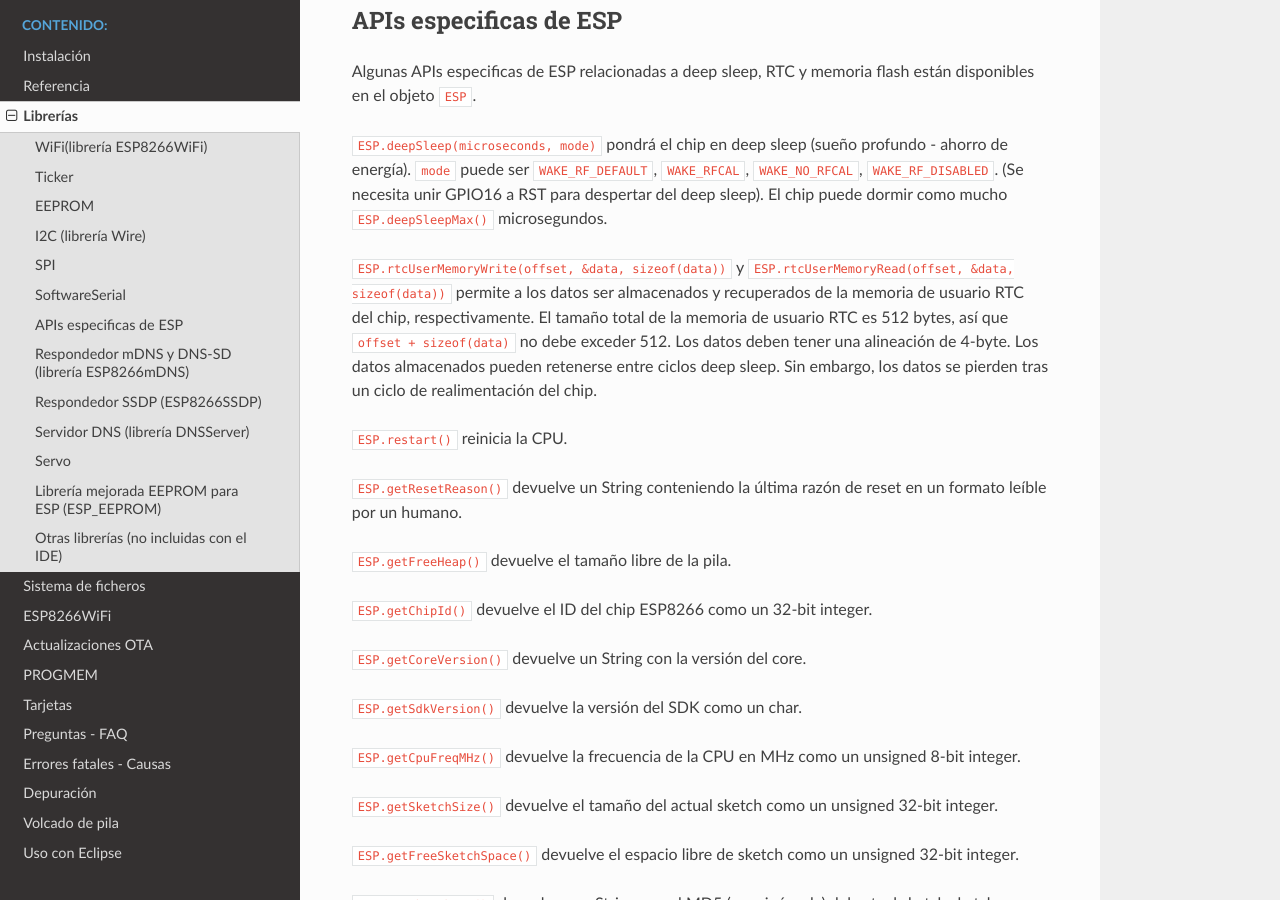
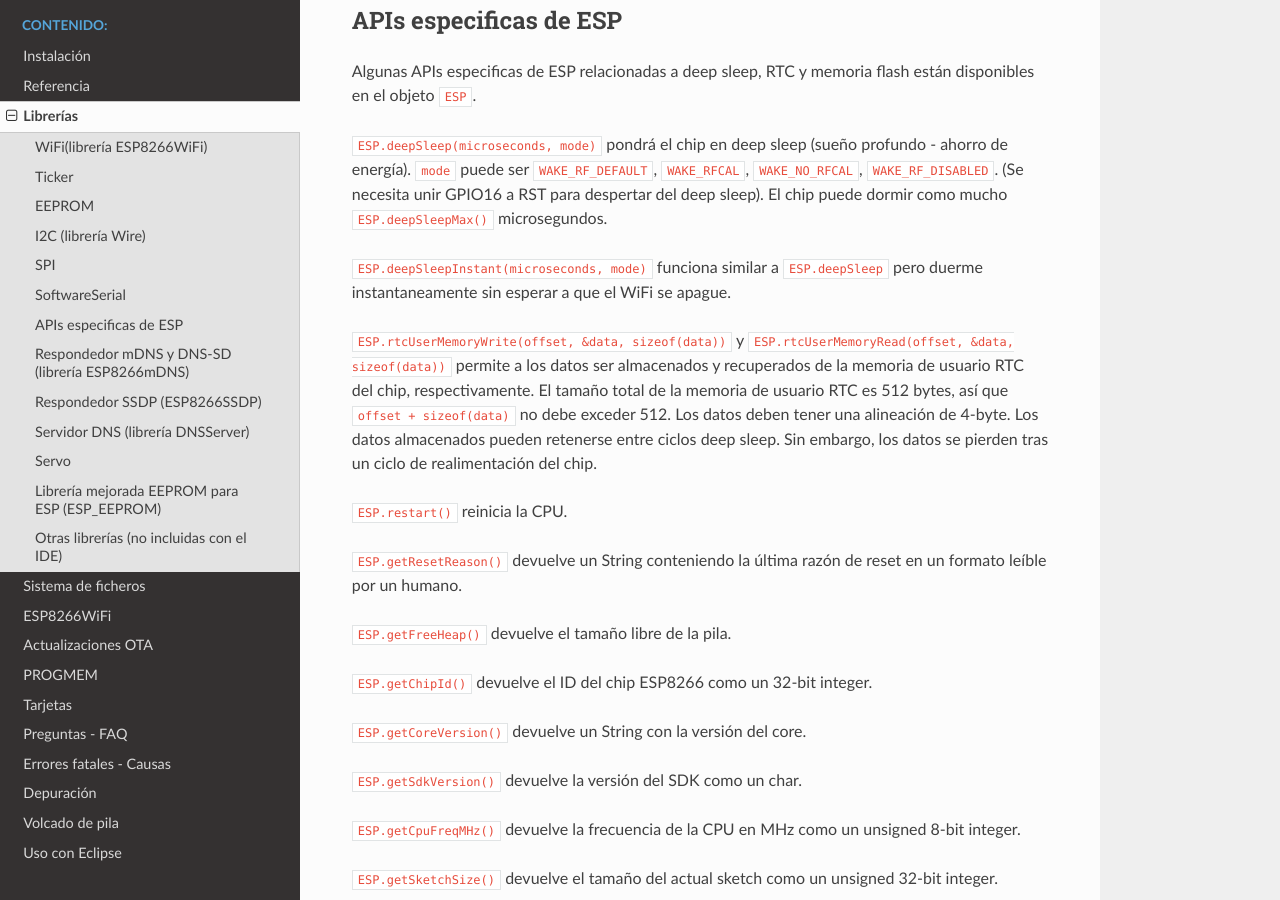
Before and after one commit to lrmoreno007/ESP8266-Arduino-Spanish, a Sphinx documentation site: the page built from doc/libraries.rst, in a window 1280 px wide and 900 px high, scrolled down 2018 px. Built offline with Sphinx 7.4.7 and the Read the Docs theme 2.0.0, drawn with Linux system fonts in a browser that asks for light colours.

Commit message:
Add instantly option to deepSleep (#5052)

```diff
--- a/doc/libraries.rst
+++ b/doc/libraries.rst
@@ -66,6 +66,8 @@
 Algunas APIs especificas de ESP relacionadas a deep sleep, RTC y memoria flash están disponibles en el objeto ``ESP``.
 
 ``ESP.deepSleep(microseconds, mode)`` pondrá el chip en deep sleep (sueño profundo - ahorro de energía). ``mode`` puede ser ``WAKE_RF_DEFAULT``, ``WAKE_RFCAL``, ``WAKE_NO_RFCAL``, ``WAKE_RF_DISABLED``. (Se necesita unir GPIO16 a RST para despertar del deep sleep). El chip puede dormir como mucho ``ESP.deepSleepMax()`` microsegundos.
+
+``ESP.deepSleepInstant(microseconds, mode)`` funciona similar a ``ESP.deepSleep`` pero duerme instantaneamente sin esperar a que el WiFi se apague.
 
 ``ESP.rtcUserMemoryWrite(offset, &data, sizeof(data))`` y ``ESP.rtcUserMemoryRead(offset, &data, sizeof(data))`` permite a los datos ser almacenados y recuperados de la memoria de usuario RTC del chip, respectivamente. El tamaño total de la memoria de usuario RTC es 512 bytes, así que ``offset + sizeof(data)`` no debe exceder 512. Los datos deben tener una alineación de 4-byte. Los datos almacenados pueden retenerse entre ciclos deep sleep. Sin embargo, los datos se pierden tras un ciclo de realimentación del chip.
 
```
